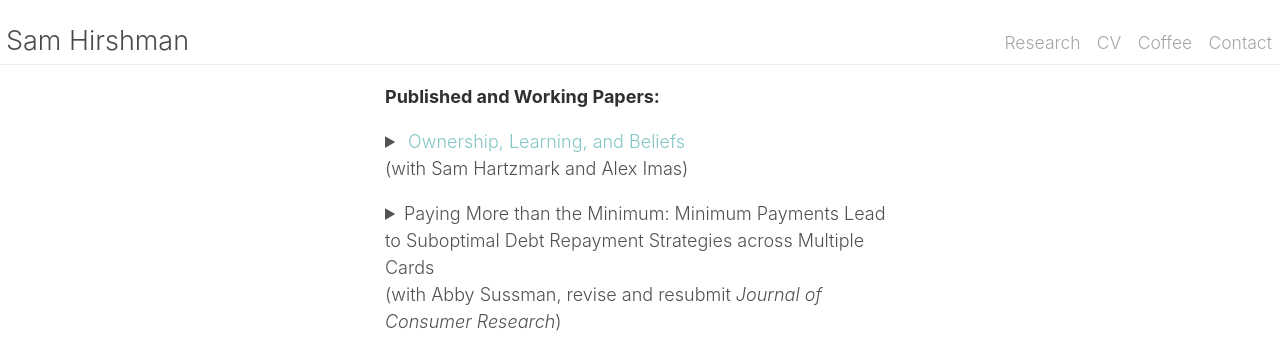
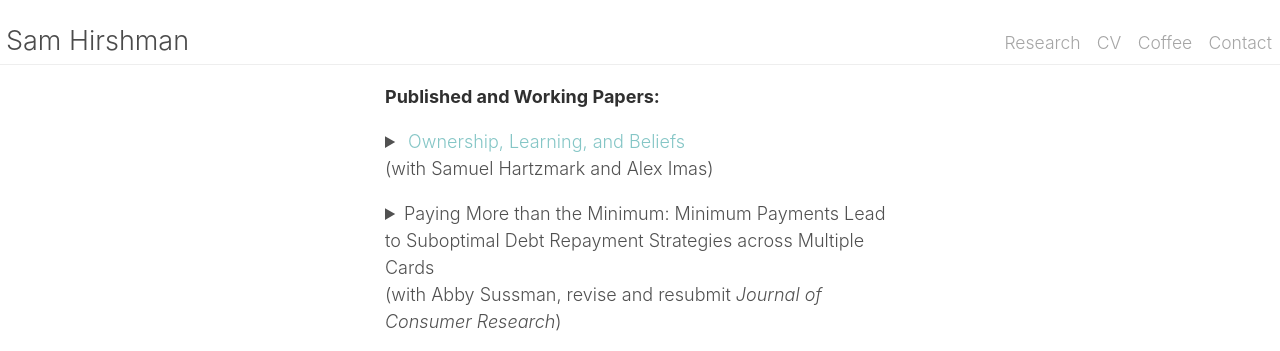
Before and after one commit to shirshma/shirshma.github.io, a Jekyll site: the page built from docs/research.md, in a window 1280 px wide. Shown: the top 351 px of the page. Built offline with Jekyll 4.4.1, drawn with Linux system fonts in a browser that asks for light colours.

Commit message:
Update research.md

```diff
--- a/docs/research.md
+++ b/docs/research.md
@@ -5,7 +5,7 @@ description: Research Papers
 
 **Published and Working Papers:**
 
-  <p><details><summary> <span class="fn"> <a href="https://papers.ssrn.com/sol3/papers.cfm?abstract_id=3465246" target="_blank">Ownership, Learning, and Beliefs </a> </span> <br> (with Sam Hartzmark and Alex Imas)
+  <p><details><summary> <span class="fn"> <a href="https://papers.ssrn.com/sol3/papers.cfm?abstract_id=3465246" target="_blank">Ownership, Learning, and Beliefs </a> </span> <br> (with Samuel Hartzmark and Alex Imas)
   </summary>
   <p>
     <b>Abstract:</b>
```
